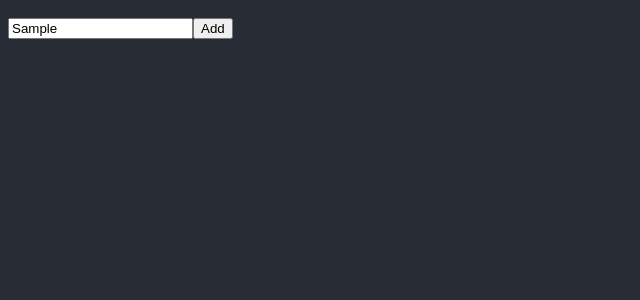
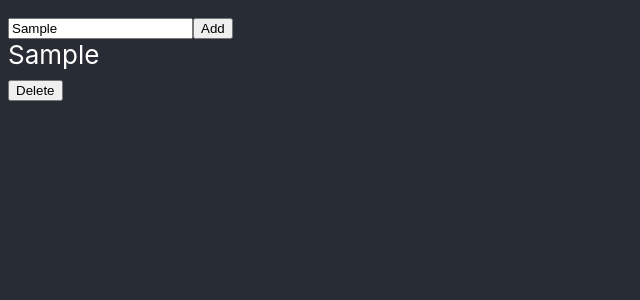
Before and after one commit to PolenPoksi/to-do-app, a React (Create React App) app: page / in a window 1280 px wide. Both pictures are taken after typing "Sample" into the empty fields and a click on the button "Add". Shown: the top 300 px of the page, without its empty margins (0-640 px from the left). Built offline with nearby package versions, Linux system fonts and the light colour scheme.

Commit message:
teri veri

```diff
--- a/src/App.js
+++ b/src/App.js
@@ -4,6 +4,7 @@ import React, { useState } from "react"
 const App = () => {
   const [counter, setCounter] = useState(1)
   const [item, setItem] = useState("")
+   const [items, setItems] = useState([])
 
   const handleClick = (e) => {
     e.preventDefault()
@@ -11,11 +12,13 @@ const App = () => {
       todo: item,
       id: counter,
     }
+    setItems( [...items, newTodo])
     setCounter(counter + 1)
-    // console.log("The link was clicked:" + item)
-    console.log(newTodo)
+    console.log(items)
   }
-
+  const handleDelete= (e) => {
+    console.log(e.target.id)
+  }
 
 
   return (
@@ -32,6 +35,20 @@ const App = () => {
         >
           Add
         </button>
+
+        {
+         items.map((e)=>{
+
+            return (
+              <>
+            <div > {e.todo} </div>
+            <button id={e.id} onClick={handleDelete}> Delete</button>
+            </>
+            )
+
+        })
+
+          }
       </div>
     </section>
   )
```
